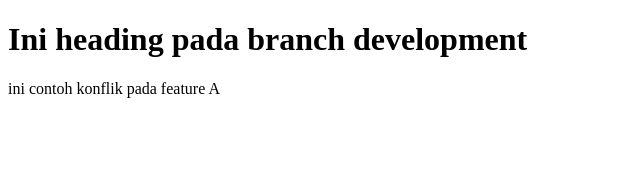
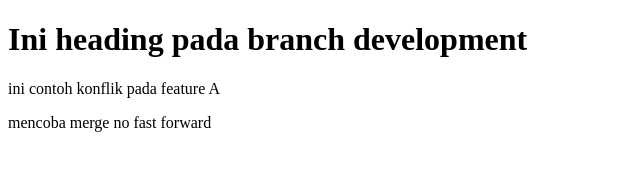
Before and after one commit to priyanfadhil/git-alta, a plain HTML site: page index.html in a window 1280 px wide. Shown: the whole page, without its empty margins (0-640 px from the left). Drawn offline with Linux system fonts and the light colour scheme.

Commit message:
mencoba menggunakan merge no fast forward

```diff
--- a/index.html
+++ b/index.html
@@ -9,5 +9,6 @@
 <body>
     <h1>Ini heading pada branch development</h1>
     <p>ini contoh konflik pada feature A</p>
+    <p>mencoba merge no fast forward</p>
 </body>
 </html>
```
